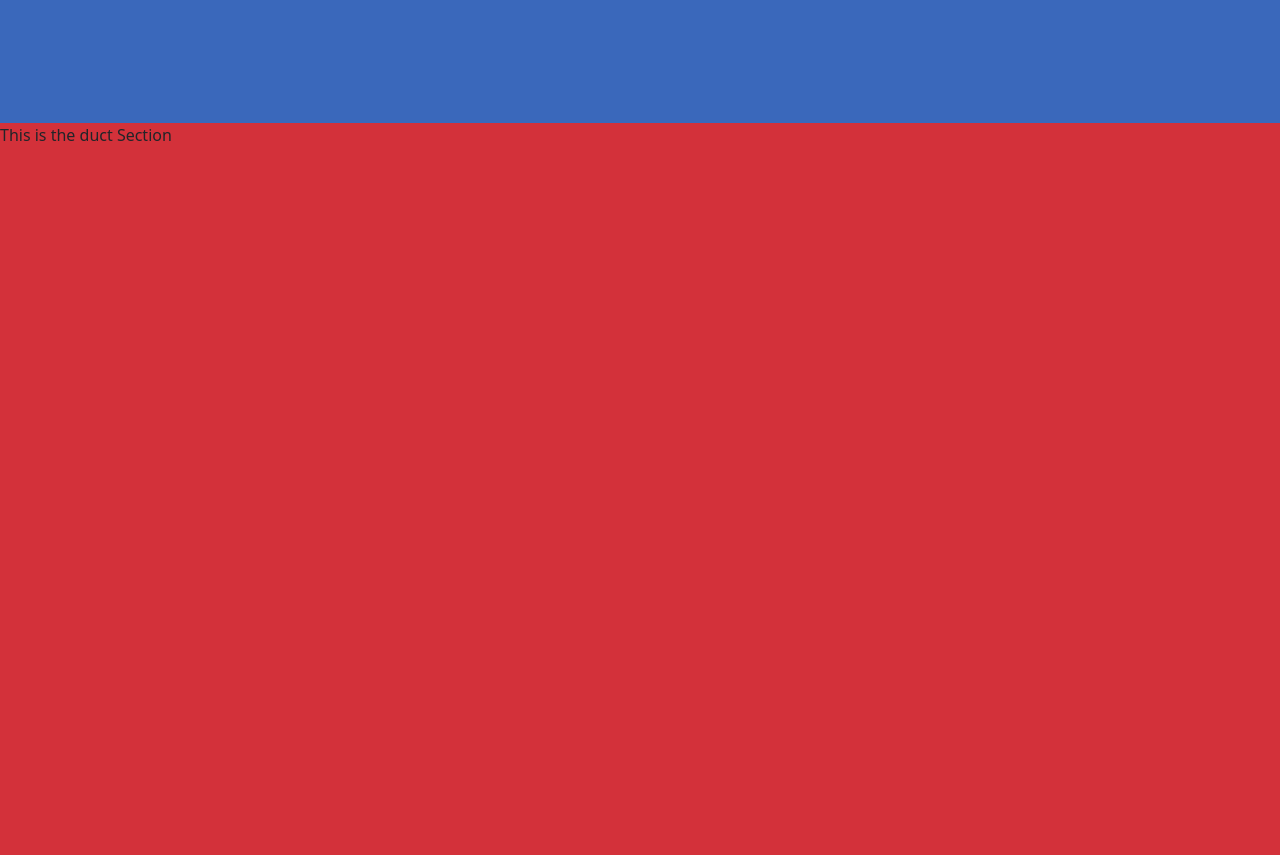
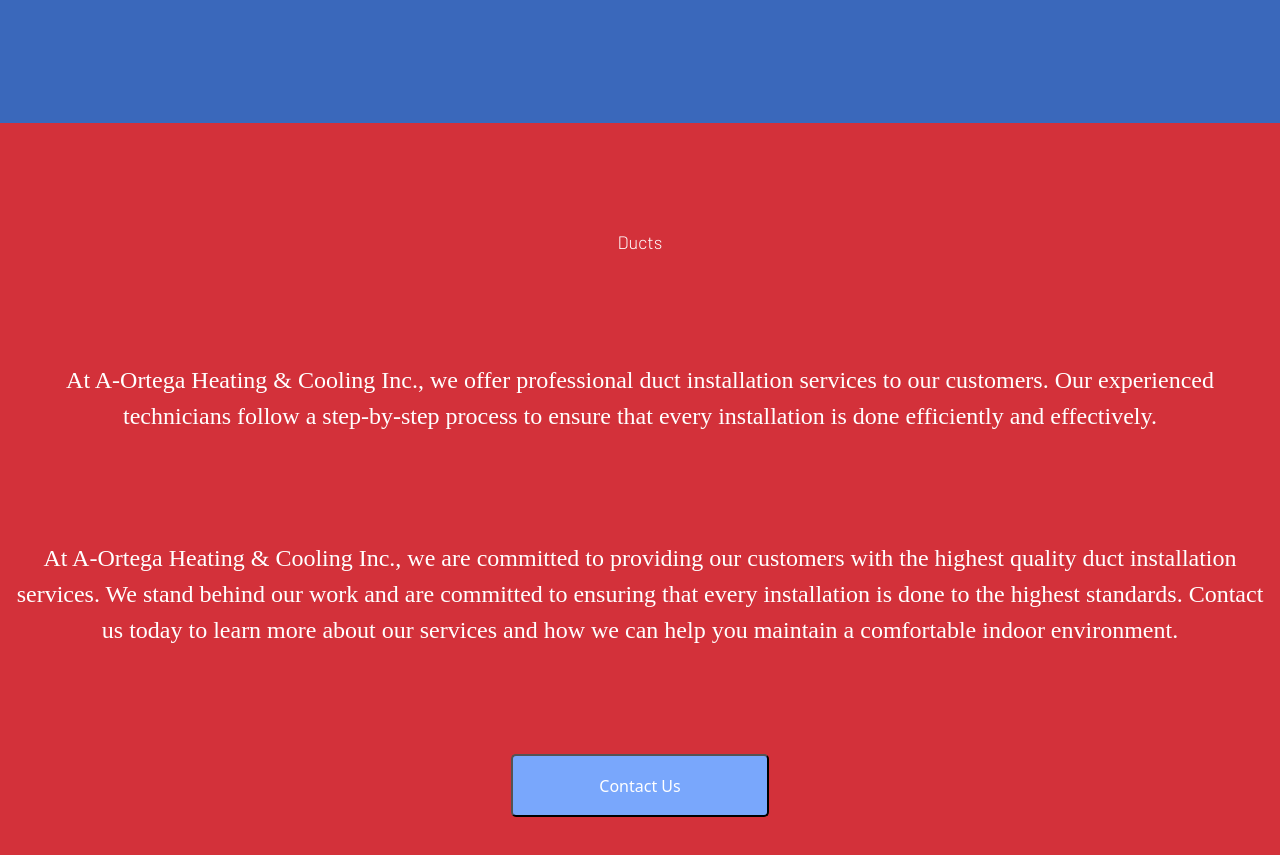
Before and after one commit to FatimaOrtega/ortega, a React (Create React App) app: page /installation in a window 1280 px wide. Shown: the part 3100-3955 px from the top of the page. Built offline with nearby package versions, Linux system fonts and the light colour scheme.

Commit message:
Added duct section

```diff
--- a/src/components/sections/InstallationPage/acInstall/acinstall.css
+++ b/src/components/sections/InstallationPage/acInstall/acinstall.css
@@ -21,15 +21,15 @@
     border-radius: 5px;
     width: 258px;
     height: 63px;
-    background: white;
-    color:black;
+    background: #EF575F;
+    color:white;
     box-shadow: none;
 
   }
 
   .acinstallInfo button:hover {
-    background: #EF575F;
-    color:white;
+    background: white;
+    color:black;
   }
 
 
--- a/src/components/sections/InstallationPage/ductInstall/ductinstall.css
+++ b/src/components/sections/InstallationPage/ductInstall/ductinstall.css
@@ -1,4 +1,53 @@
-.ductSection{
+ .ductSection{
     height: 100vh;
+    width: 100vw;
     background-color: #D3313A;
+    display: flex;
+
+
+
   }
+
+  .ductinstallInfo{
+    display: flex;
+    flex-direction: column;
+    justify-content:space-evenly;
+    align-items:center;
+    text-align: center;
+    color: white;
+  }
+
+  .ductinstallInfo button {
+    border-radius: 5px;
+    width: 258px;
+    height: 63px;
+    background: #79A7FC;
+    color:white;
+    box-shadow: none;
+
+  }
+
+  .ductinstallInfo button:hover {
+    background: white;
+    color:black;
+  }
+
+
+  .titleInstall{
+
+    font-size:xx-large
+  }
+
+  .ductInstallparagraph {
+    margin-left: 15px;
+    margin-right: 15px;
+    font-size: x-large;
+
+
+}
+
+@media (max-width: 991px) {
+  .ductinstallInfo {
+      font-size: medium;
+  }
+}
--- a/src/components/sections/InstallationPage/ductInstall/ductinstall.js
+++ b/src/components/sections/InstallationPage/ductInstall/ductinstall.js
@@ -1,15 +1,40 @@
-import React from 'react'
+import React from "react";
 import "./ductinstall.css";
 
-const  duct = () =>{
+const duct = () => {
   return (
+    <>
       <section id="ductinstall">
-          <div className='ductSection'>
-          This is the duct Section
+        <div className="ductSection">
+          <div className="ductinstallInfo">
+            {/* Title */}
+
+            <div className="font-link titleInstall">Ducts</div>
+
+            <div className="font-linkSection ductInstallparagraph">
+              At A-Ortega Heating & Cooling Inc., we offer professional duct
+              installation services to our customers. Our experienced
+              technicians follow a step-by-step process to ensure that every
+              installation is done efficiently and effectively.
+            </div>
+            <div className="font-linkSection ductInstallparagraph">
+              At A-Ortega Heating & Cooling Inc., we are committed to providing
+              our customers with the highest quality duct installation services.
+              We stand behind our work and are committed to ensuring that every
+              installation is done to the highest standards. Contact us today to
+              learn more about our services and how we can help you maintain a
+              comfortable indoor environment.
+            </div>
+
+            <a href="/contactUs">
+              {" "}
+              <button>Contact Us</button>
+            </a>
           </div>
+        </div>
       </section>
-
-          );
+    </>
+  );
 };
 
 export default duct;
```
